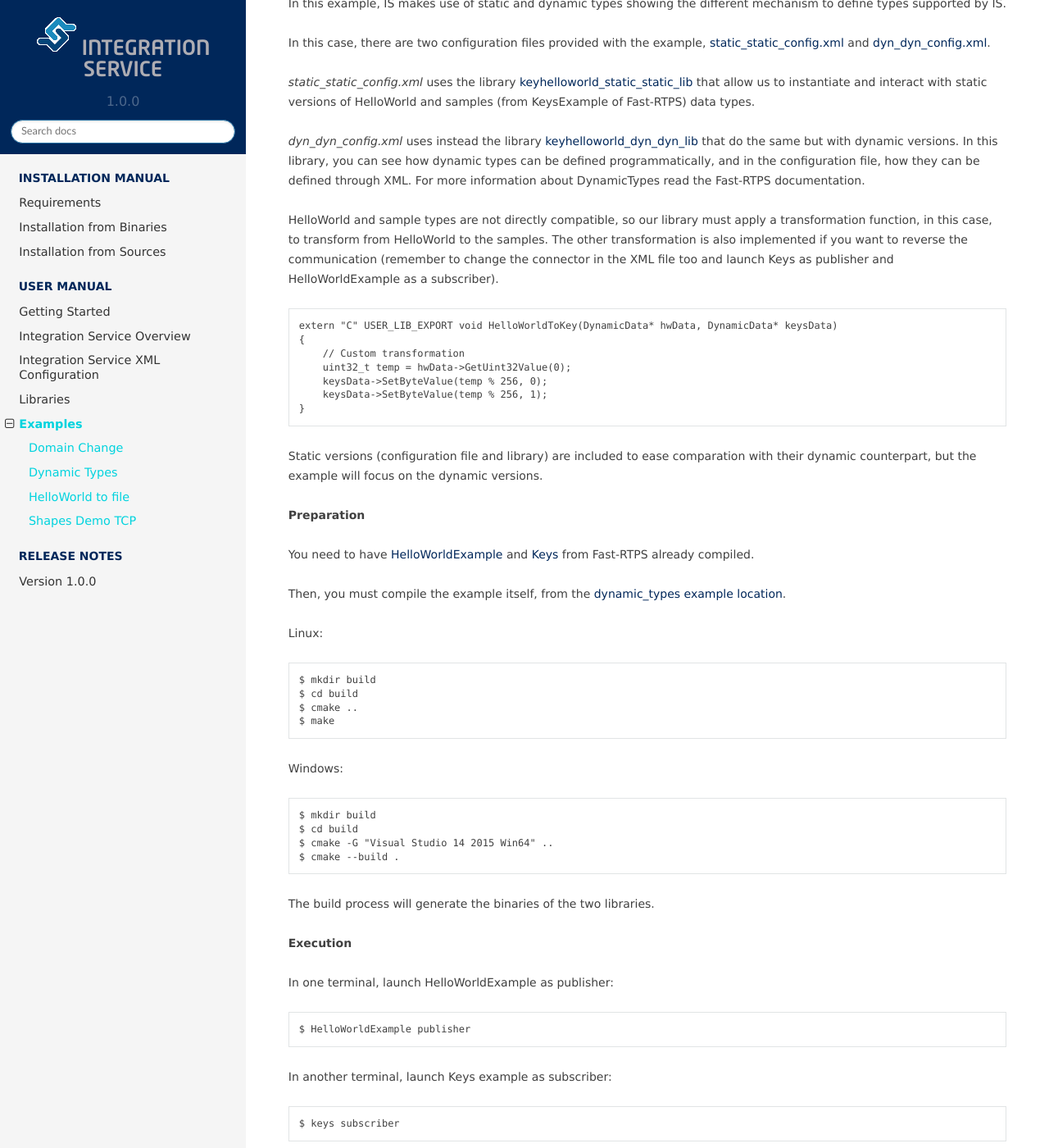
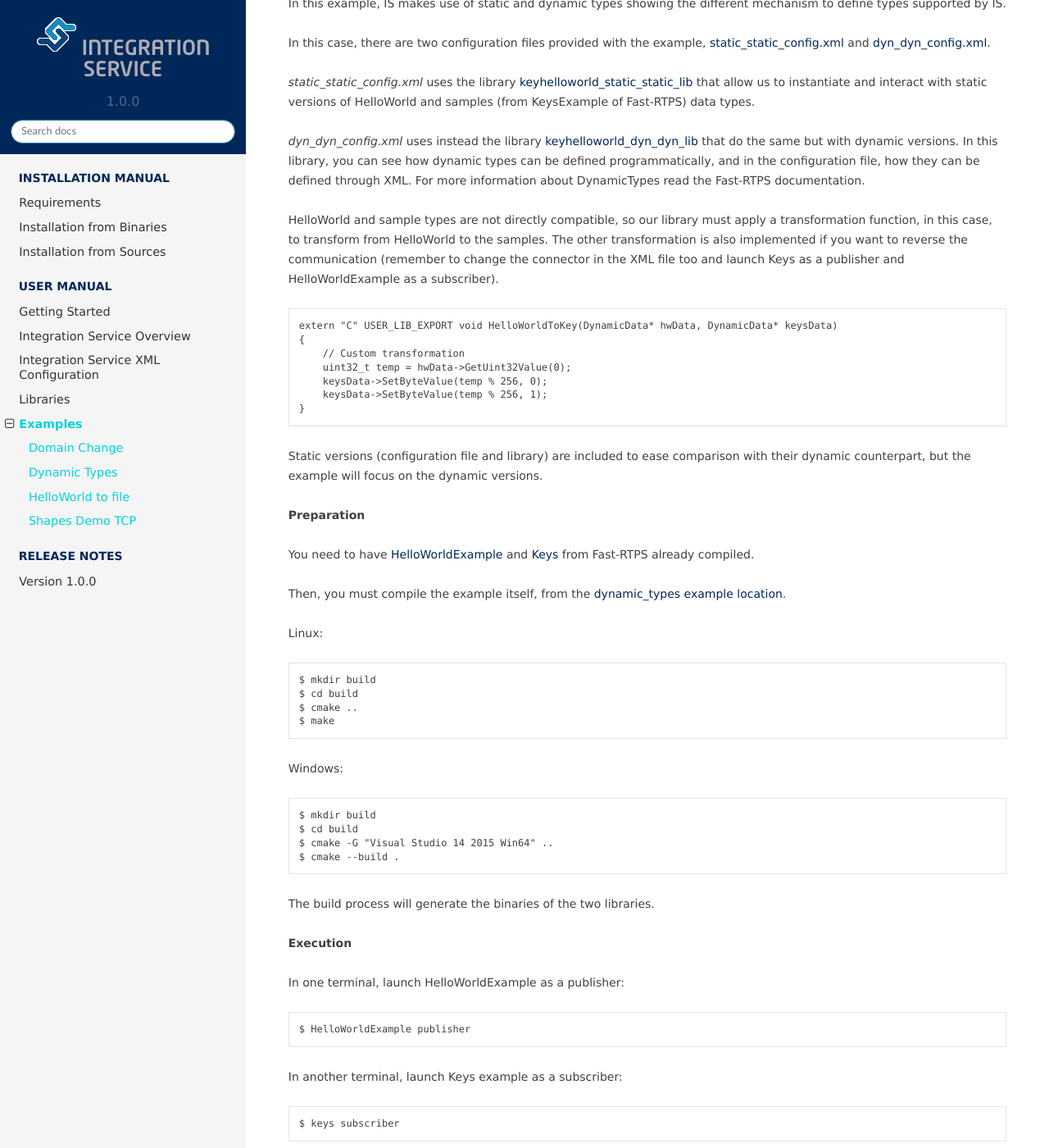
Before and after one commit to eProsima/Integration-Service-docs, a Sphinx documentation site: the page built from docs/examples.rst, in a window 1280 px wide and 1400 px high, scrolled down 1662 px. Shown: the whole window at 82% size. Built offline with Sphinx 7.4.7 and the Read the Docs theme 2.0.0, drawn with Linux system fonts in a browser that asks for light colours; some of the changed text lies outside the part shown.

```diff
--- a/docs/examples.rst
+++ b/docs/examples.rst
@@ -78,7 +78,7 @@ In this case, there are two configuration files provided with the example, `stat
 
 HelloWorld and sample types are not directly compatible, so our library must apply a transformation function,
 in this case, to transform from HelloWorld to the samples. The other transformation is also implemented if you want to
-reverse the communication (remember to change the connector in the XML file too and launch Keys as publisher and HelloWorldExample as a subscriber).
+reverse the communication (remember to change the connector in the XML file too and launch Keys as a publisher and HelloWorldExample as a subscriber).
 
 .. code-block:: cpp
 
@@ -90,7 +90,7 @@ reverse the communication (remember to change the connector in the XML file too
         keysData->SetByteValue(temp % 256, 1);
     }
 
-Static versions (configuration file and library) are included to ease comparation with their dynamic counterpart, but the example will focus on the dynamic versions.
+Static versions (configuration file and library) are included to ease comparison with their dynamic counterpart, but the example will focus on the dynamic versions.
 
 **Preparation**
 
@@ -120,13 +120,13 @@ The build process will generate the binaries of the two libraries.
 
 **Execution**
 
-In one terminal, launch HelloWorldExample as publisher:
+In one terminal, launch HelloWorldExample as a publisher:
 
 ::
 
     $ HelloWorldExample publisher
 
-In another terminal, launch Keys example as subscriber:
+In another terminal, launch Keys example as a subscriber:
 
 ::
 
@@ -193,7 +193,7 @@ The build process will generate the binary of the bridge library.
 
 **Execution**
 
-In one terminal, launch HelloWorldExample as publisher:
+In one terminal, launch HelloWorldExample as a publisher:
 
 ::
 
--- a/docs/index.rst
+++ b/docs/index.rst
@@ -11,14 +11,14 @@ eProsima Integration Service Documentation
    :target: http://www.eprosima.com/
 
 *eProsima Integration Service* is a library based on *Fast RTPS* for creating parameterized communication bridges between different systems, services and protocols.
-Also it is able to perform transformations over the messages such as customized routing and mapping between input and output attributes or data modification.
+It is also able to perform transformations over the messages such as customized routing and mapping between input and output attributes or data modification.
 
 The main features of *Integration Service* are:
 
 * Connects two different domains.
 * Mapping between different data types.
 * User-defined operations over the received messages (:ref:`transformation libraries`).
-* Communication with other environments, as *ROS2*.
+* Communication with other environments, like *ROS2*.
 
 
 This documentation is organized into the following sections:
--- a/docs/introduction.rst
+++ b/docs/introduction.rst
@@ -22,7 +22,7 @@ which will apply its transformations, and the result will go to the *writer*.
 Executing your first Integration Service
 -----------------------------------------
 
-Integration Service uses a XML configuration file to create its connectors.
+Integration Service uses an XML configuration file to create its connectors.
 The complete format of this file is explained in :ref:`Integration Service XML Configuration`.
 
 To create our first application we will just create a new one with the followed content:
--- a/docs/xml-config-file.rst
+++ b/docs/xml-config-file.rst
@@ -250,7 +250,7 @@ If you want to change this behaviour you will need to override the complete data
         </connector>
     </is>
 
-Other procotol to RTPS
+Other protocol to RTPS
 ^^^^^^^^^^^^^^^^^^^^^^
 
 This is a similar case as the previous one, but in the other way, as in the connector *protocol_shapes* of our example.
@@ -298,7 +298,7 @@ This case is not a connector, but the consequence of set two connectors with the
 In our example, the combination of *shapes_projection* and *shapes_stereo* is a bidirectional bridge,
 as well as, *shapes_protocol* and *protocol_shapes*.
 
-A combination of both logics :ref:`RTPS to Other protocol` and :ref:`Other procotol to RTPS` applies here.
+A combination of both logics :ref:`RTPS to Other protocol` and :ref:`Other protocol to RTPS` applies here.
 The example `TIS_NGSIv2 <https://github.com/eProsima/FIROS2/tree/master/examples/TIS_NGSIv2>`__ of FIROS2 uses a
 bridge of this type.
 
```
Also changed, not shown: other parts of docs/examples.rst (+2 -2 lines), docs/overview.rst (+11 -11 lines).
